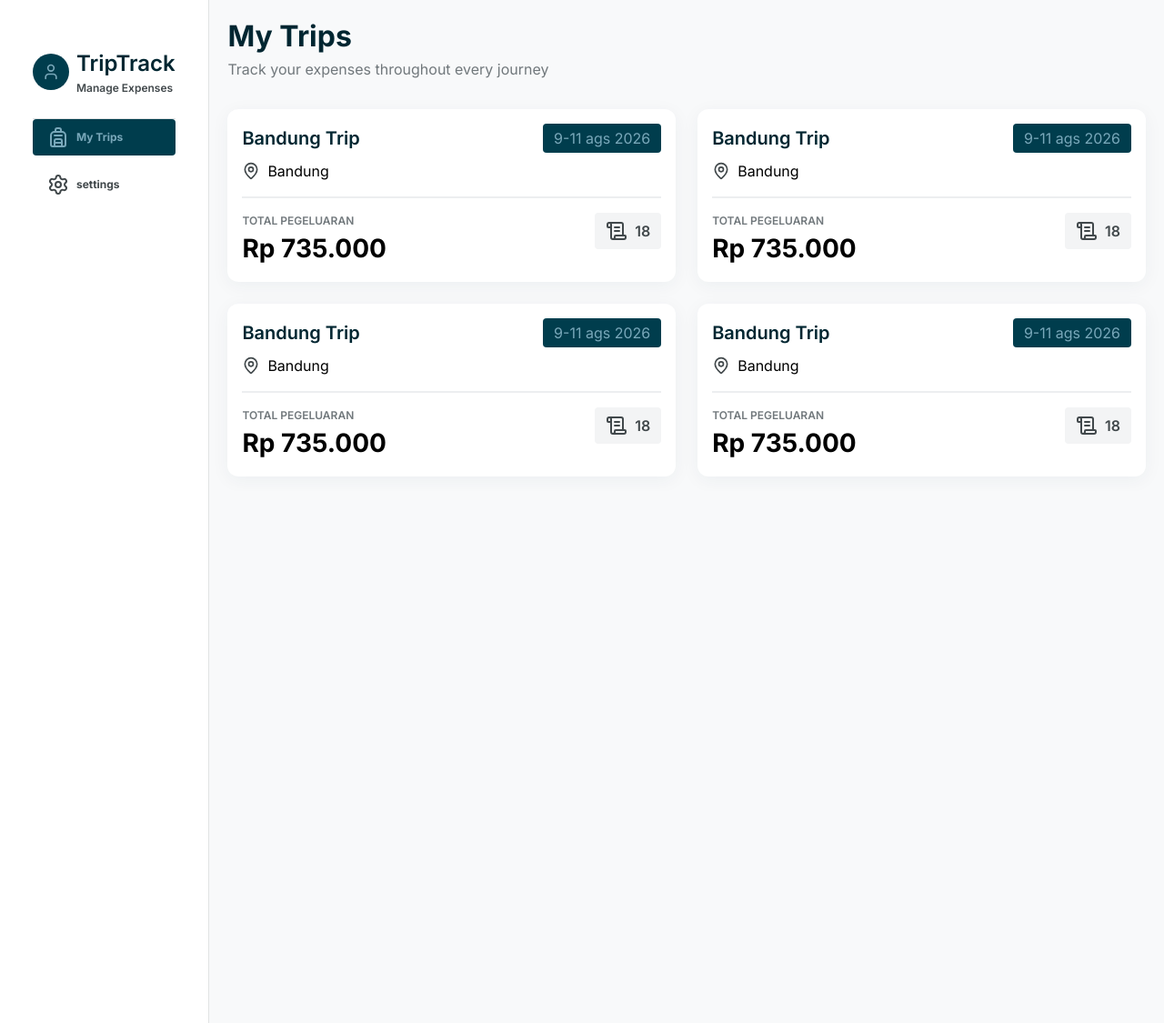
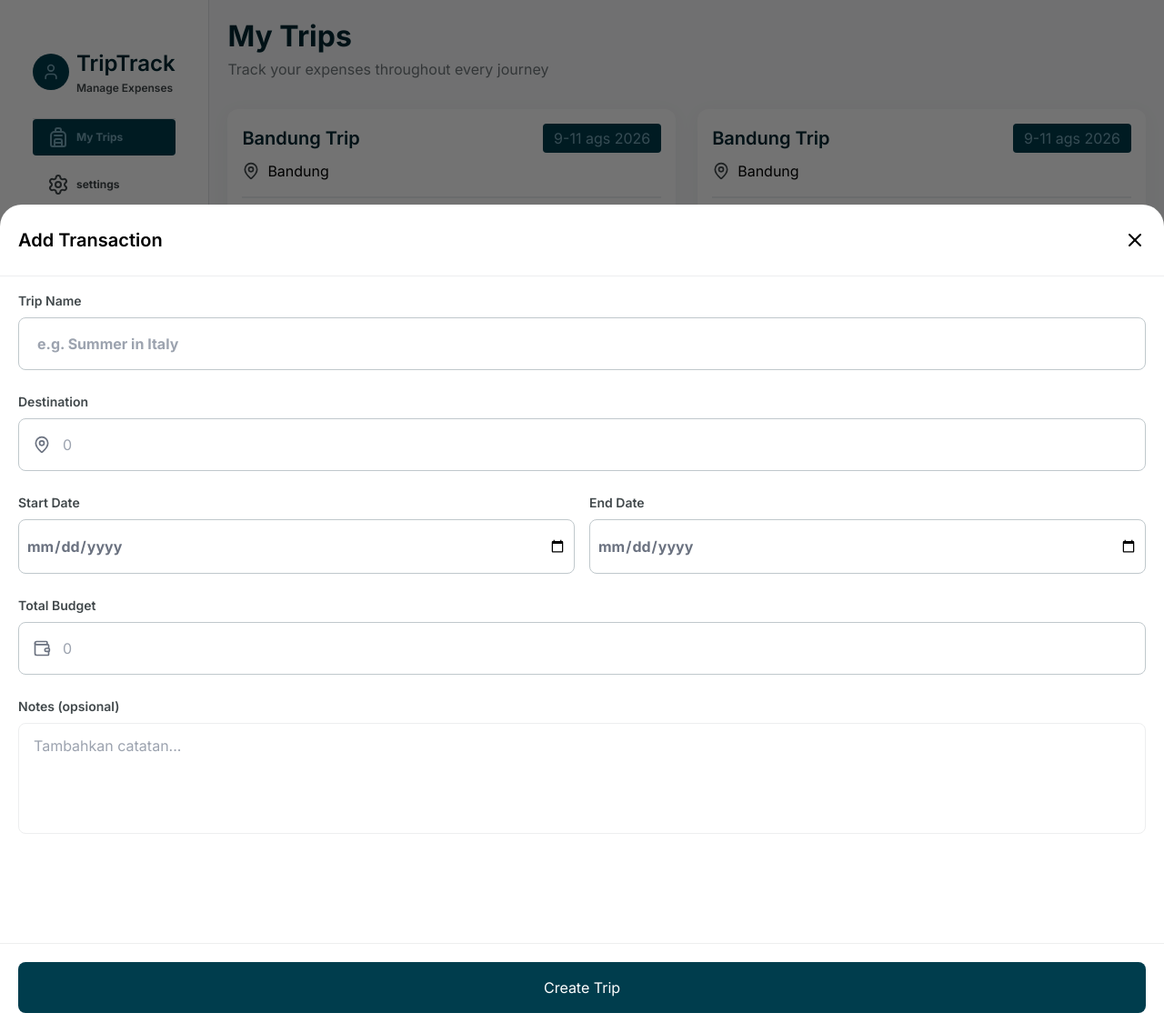
Before and after one commit to Zackyinnova/Tracking-Expense-Trip, a Python web app: template Templates/index.html in a window 1280 px wide. Shown: the whole page at 91% size. Run offline with Jinja, Linux system fonts and the light colour scheme; the template is opened without the code that fills it, so the values that code supplies are empty; some libraries are stand-ins or nearby versions.

Commit message:
feat: adding overlay add task

```diff
--- a/Templates/index.html
+++ b/Templates/index.html
@@ -299,9 +299,154 @@
 
     </div>
 
+    <!--Overlay add task-->
+    <div class="z-[60] bg-black/55 h-full w-full fixed top-0 flex justify-center items-end">
+        <div class="bg-white w-full h-[80%] rounded-t-[24px]   ">
+            <!--header overlay add task-->
+            <div class="py-6 border-b px-5 border-[#EDEEEF] flex flex-row justify-between items-center  ">
+                <P class="font-semibold text-[20px]">Add Transaction</P>
+
+                <div class="cancel-icon">
+                    <i data-lucide="x"></i>
+                </div>
+            </div>
+
+            <form class="h-full flex flex-col">
+
+                <!-- AREA FORM YANG BISA DI-SCROLL -->
+                <div class="flex-1 min-h-0 overflow-y-auto px-5 py-4">
+
+                    <!-- Trip Name -->
+                    <div class="mb-6">
+                        <p class="font-semibold text-[14px] text-[#41484B]">
+                            Trip Name
+                        </p>
+
+                        <input
+                            type="text"
+                            placeholder="e.g. Summer in Italy"
+                            class="w-full border border-[#C0C8CC] px-5 py-4 rounded-[8px] mt-2 font-bold text-[#6B7280] focus:text-black"
+                            required
+                        >
+                    </div>
+
+
+                    <!-- Total Budget -->
+                    <div class="mb-6">
+                        <p class="font-semibold text-[14px] text-[#41484B]">
+                            Destination
+                        </p>
+
+                        <div class="relative mt-2">
+                            <i
+                                data-lucide="map-pin"
+                                class="absolute left-4 top-1/2 -translate-y-1/2 w-5 h-5 text-[#6B7280]"
+                            ></i>
+
+                            <input
+                                type="text"
+                                placeholder="0"
+                                class="w-full border border-[#C0C8CC] pl-12 pr-4 py-4 rounded-[8px] outline-none"
+                            >
+                        </div>
+                    </div>
+
+
+                    <!-- Start & End Date -->
+                    <div class="flex flex-row gap-4 mb-6">
+
+                        <div class="w-full">
+                            <p class="font-semibold text-[14px] text-[#41484B]">
+                                Start Date
+                            </p>
+
+                            <input
+                                type="date"
+                                class="w-full border border-[#C0C8CC] px-2 py-4 rounded-[8px] mt-2 font-bold text-[#6B7280] focus:text-black"
+                                required
+                            >
+                        </div>
+
+                        <div class="w-full">
+                            <p class="font-semibold text-[14px] text-[#41484B]">
+                                End Date
+                            </p>
+
+                            <input
+                                type="date"
+                                class="w-full border border-[#C0C8CC] px-2 py-4 rounded-[8px] mt-2 font-bold text-[#6B7280] focus:text-black"
+                                required
+                            >
+                        </div>
+
+                    </div>
+
+
+                    <!-- Total Budget -->
+                    <div class="mb-6">
+                        <p class="font-semibold text-[14px] text-[#41484B]">
+                            Total Budget
+                        </p>
+
+                        <div class="relative mt-2">
+                            <i
+                                data-lucide="wallet"
+                                class="absolute left-4 top-1/2 -translate-y-1/2 w-5 h-5 text-[#6B7280]"
+                            ></i>
+
+                            <input
+                                type="text"
+                                placeholder="0"
+                                class="w-full border border-[#C0C8CC] pl-12 pr-4 py-4 rounded-[8px] outline-none"
+                            >
+                        </div>
+                    </div>
+
+
+                    <!-- Notes -->
+                    <div class="mb-6">
+                        <p class="font-semibold text-[14px] text-[#41484B]">
+                            Notes (opsional)
+                        </p>
+
+                        <textarea
+                            rows="4"
+                            placeholder="Tambahkan catatan..."
+                            class="w-full resize-none rounded-lg border border-[#EDEEEF] px-4 py-3 mt-2 text-left outline-none focus:border-[#003D4D]"
+                        ></textarea>
+                    </div>
+
+                </div>
+
+
+                <!-- BUTTON AREA -->
+                <div class="shrink-0 border-t border-[#EDEEEF] bg-white p-5">
+
+                    <button
+                        type="submit"
+                        class="w-full bg-[#003D4D] text-white py-4 rounded-lg"
+                    >
+                        Create Trip
+                    </button>
+
+                    <button
+                        type="button"
+                        class="w-full mt-3 border border-[#003D4D] text-[#003D4D] py-4 rounded-lg"
+                    >
+                        Cancel
+                    </button>
+
+                </div>
+
+            </form>
+
+        </div>
+    </div>
+
     <script>
         lucide.createIcons();
     </script>
 
+    <script src="/Static/js/script.js"></script>
 </body>
 </html>
```
Also changed, not shown: Static/css/style.css (line endings or trailing spaces), Static/js/script.js (added).
